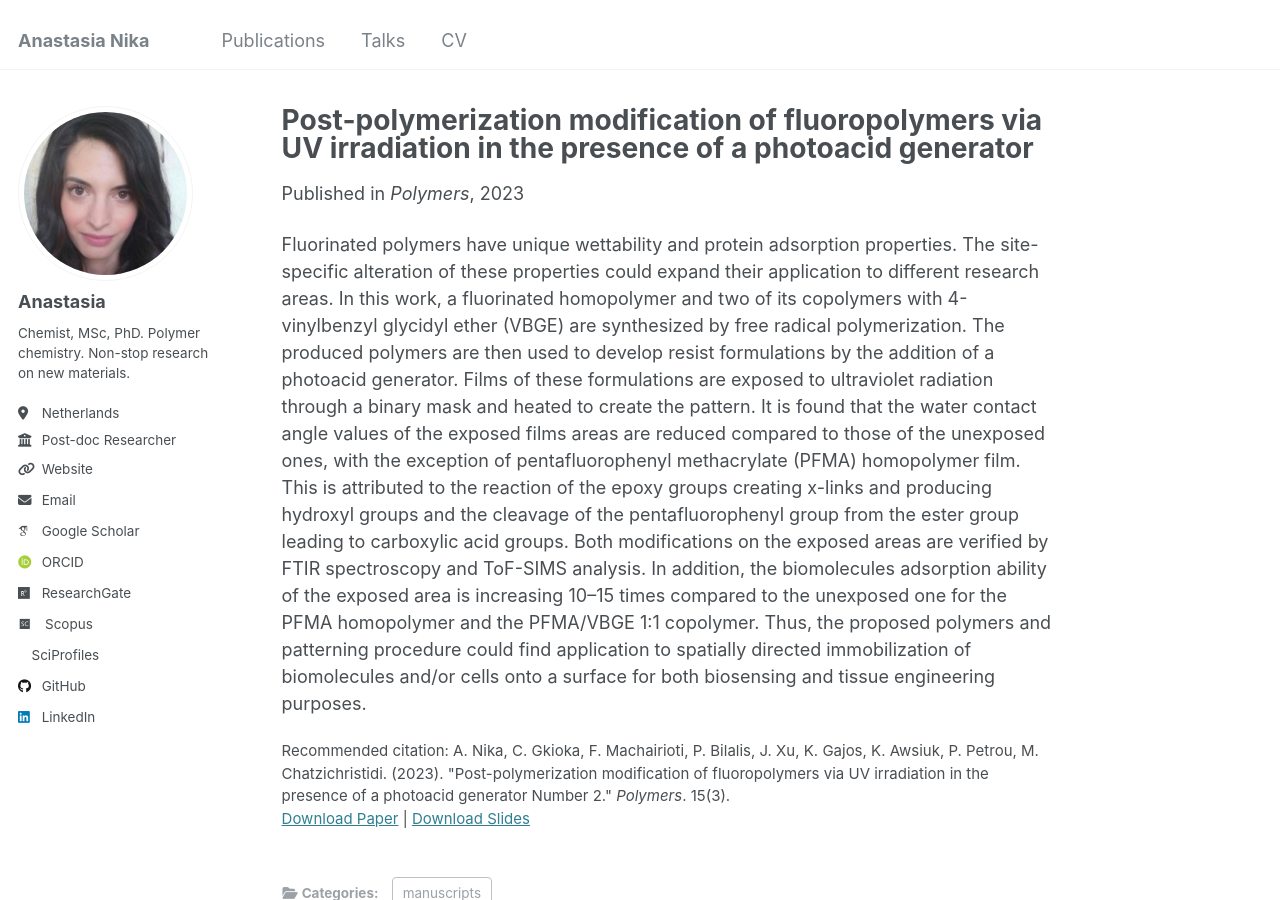
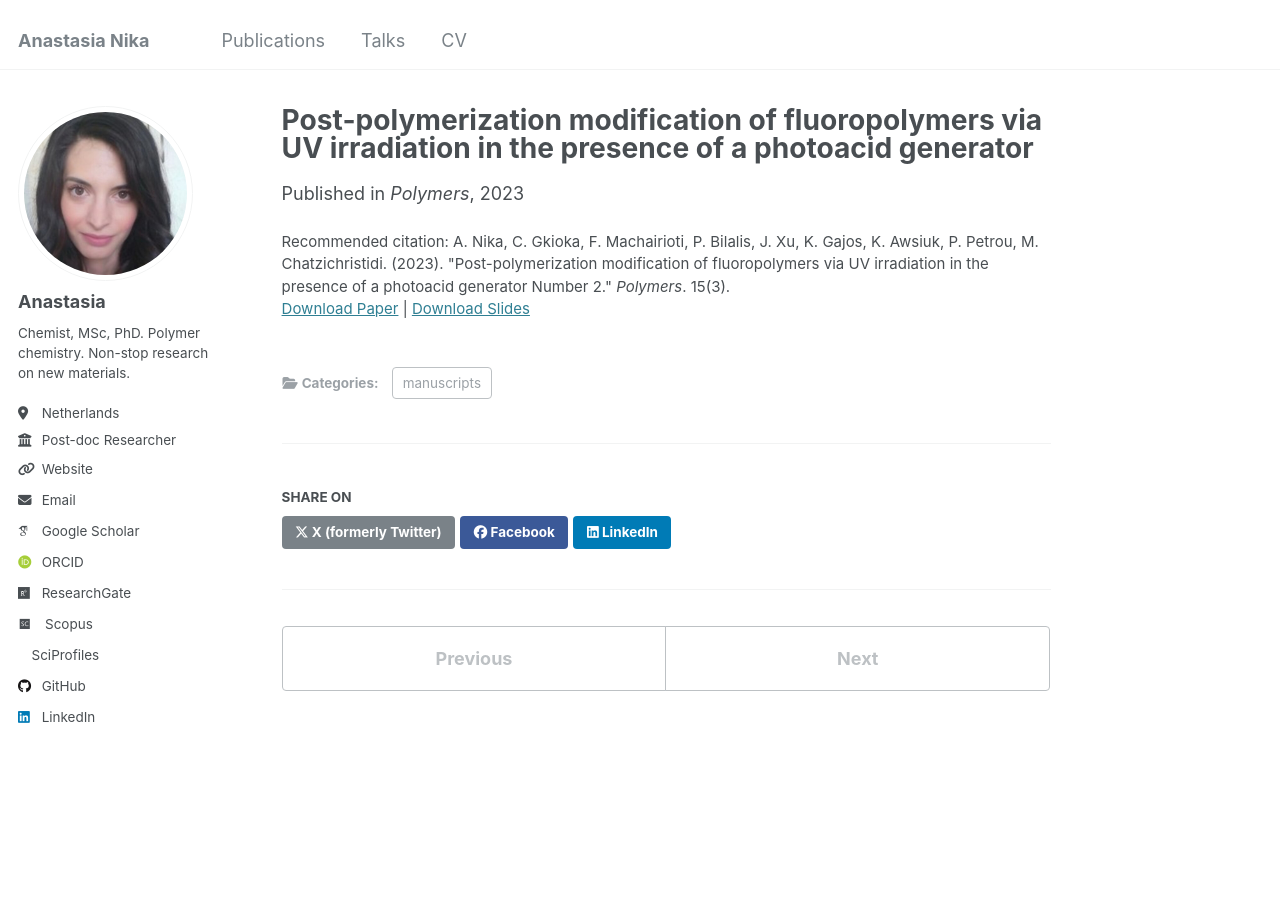
Before and after one commit to anastasianika/anastasianika.github.io, a Jekyll site: the page built from _publications/2010-10-01-paper-title-number-2.md, in a window 1280 px wide and 900 px high. Built offline with Jekyll 4.4.1, drawn with Linux system fonts in a browser that asks for light colours; some web fonts are replaced.

Commit message:
Update 2010-10-01-paper-title-number-2.md

```diff
--- a/_publications/2010-10-01-paper-title-number-2.md
+++ b/_publications/2010-10-01-paper-title-number-2.md
@@ -3,12 +3,10 @@ title: "Post-polymerization modification of fluoropolymers via UV irradiation in
 collection: publications
 category: manuscripts
 permalink: /publication/2023-01-17-paper-Post-polymerization modification of fluoropolymres via UV irradiation in the presence of a photoacid generator-number-2
-excerpt: 'This paper is about  fluoropolymers, bio-functional surfaces, optical lithography, hydrophilicity, biosensor'
+excerpt: ''
 date: 2023-01-17
 venue: 'Polymers'
 slidesurl: 'http://doi.org/10.3390/polym15030493'
 paperurl: 'http://doi.org/10.3390/polym15030493'
 citation: 'A. Nika, C. Gkioka, F. Machairioti, P. Bilalis, J. Xu, K. Gajos, K. Awsiuk, P. Petrou, M. Chatzichristidi. (2023). &quot;Post-polymerization modification of fluoropolymers via UV irradiation in the presence of a photoacid generator Number 2.&quot; <i>Polymers</i>. 15(3).'
 ---
-
-Fluorinated polymers have unique wettability and protein adsorption properties. The site-specific alteration of these properties could expand their application to different research areas. In this work, a fluorinated homopolymer and two of its copolymers with 4-vinylbenzyl glycidyl ether (VBGE) are synthesized by free radical polymerization. The produced polymers are then used to develop resist formulations by the addition of a photoacid generator. Films of these formulations are exposed to ultraviolet radiation through a binary mask and heated to create the pattern. It is found that the water contact angle values of the exposed films areas are reduced compared to those of the unexposed ones, with the exception of pentafluorophenyl methacrylate (PFMA) homopolymer film. This is attributed to the reaction of the epoxy groups creating x-links and producing hydroxyl groups and the cleavage of the pentafluorophenyl group from the ester group leading to carboxylic acid groups. Both modifications on the exposed areas are verified by FTIR spectroscopy and ToF-SIMS analysis. In addition, the biomolecules adsorption ability of the exposed area is increasing 10–15 times compared to the unexposed one for the PFMA homopolymer and the PFMA/VBGE 1:1 copolymer. Thus, the proposed polymers and patterning procedure could find application to spatially directed immobilization of biomolecules and/or cells onto a surface for both biosensing and tissue engineering purposes.
```
